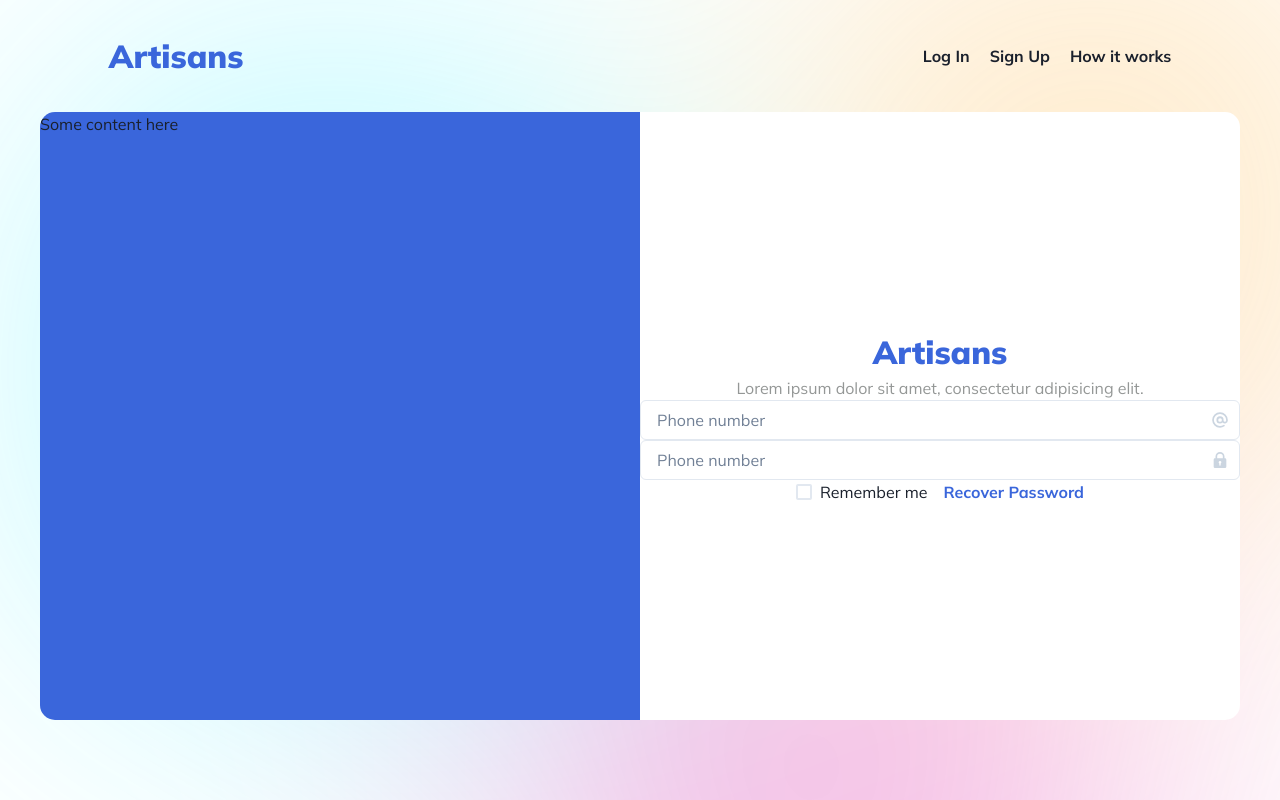
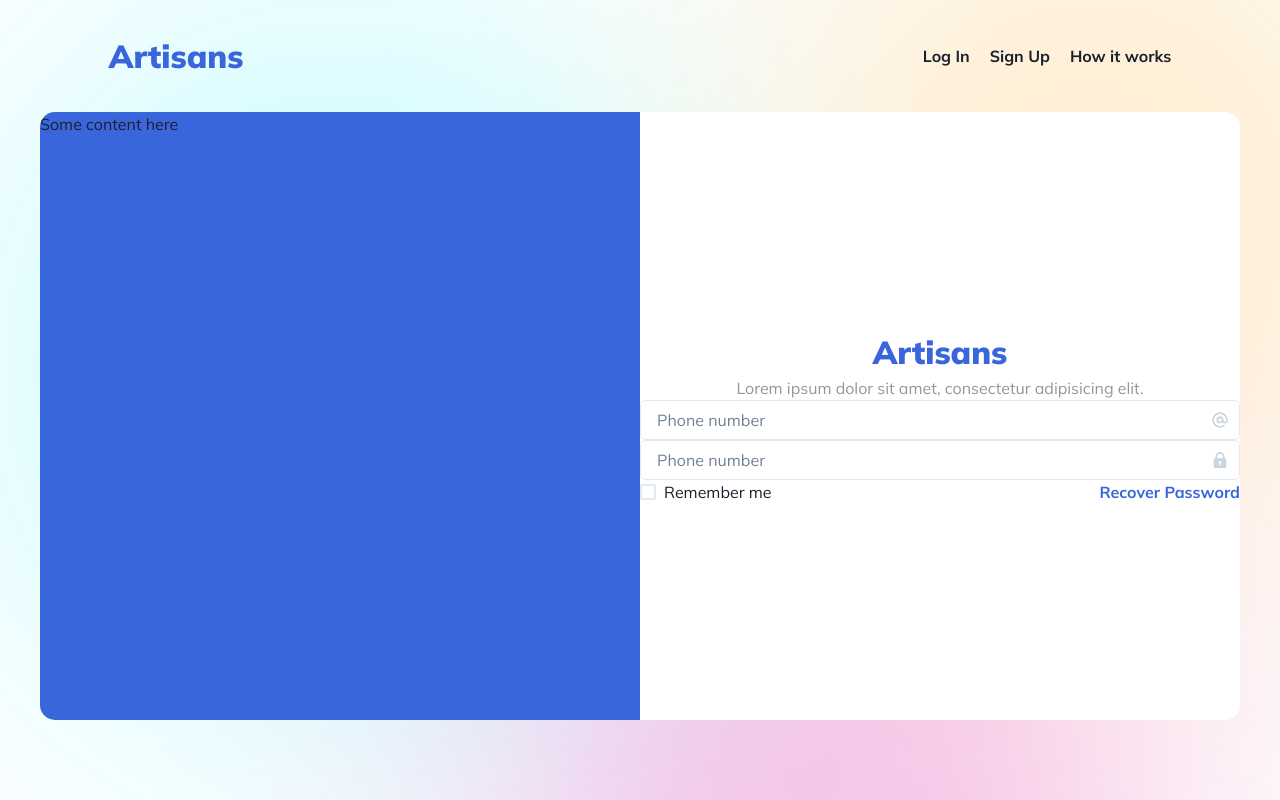
Before and after one commit to EmmanuelOloke/artisans, a Next.js app: page /login in a window 1280 px wide. Built offline with nearby package versions, Linux system fonts and the light colour scheme.

Commit message:
remember and recover password section

```diff
--- a/src/pages/login.tsx
+++ b/src/pages/login.tsx
@@ -1,5 +1,15 @@
 import { AtSignIcon, LockIcon } from '@chakra-ui/icons';
-import { Box, Checkbox, Flex, Input, InputGroup, InputRightElement, Text } from '@chakra-ui/react';
+import {
+  Box,
+  Checkbox,
+  Flex,
+  Input,
+  InputGroup,
+  InputRightElement,
+  Spacer,
+  Text,
+} from '@chakra-ui/react';
+import Link from 'next/link';
 import React from 'react';
 
 function login() {
@@ -70,11 +80,11 @@
               <Input type="tel" placeholder="Phone number" />
             </InputGroup>
 
-            <Flex justifyContent="space-between" gap={4}>
+            <Flex width="100%">
               <Checkbox colorScheme="blue">Remember me</Checkbox>
-
+              <Spacer />
               <Text color="#3A66DB" fontWeight="bold">
-                Recover Password
+                <Link href="/">Recover Password</Link>
               </Text>
             </Flex>
           </Box>
```
